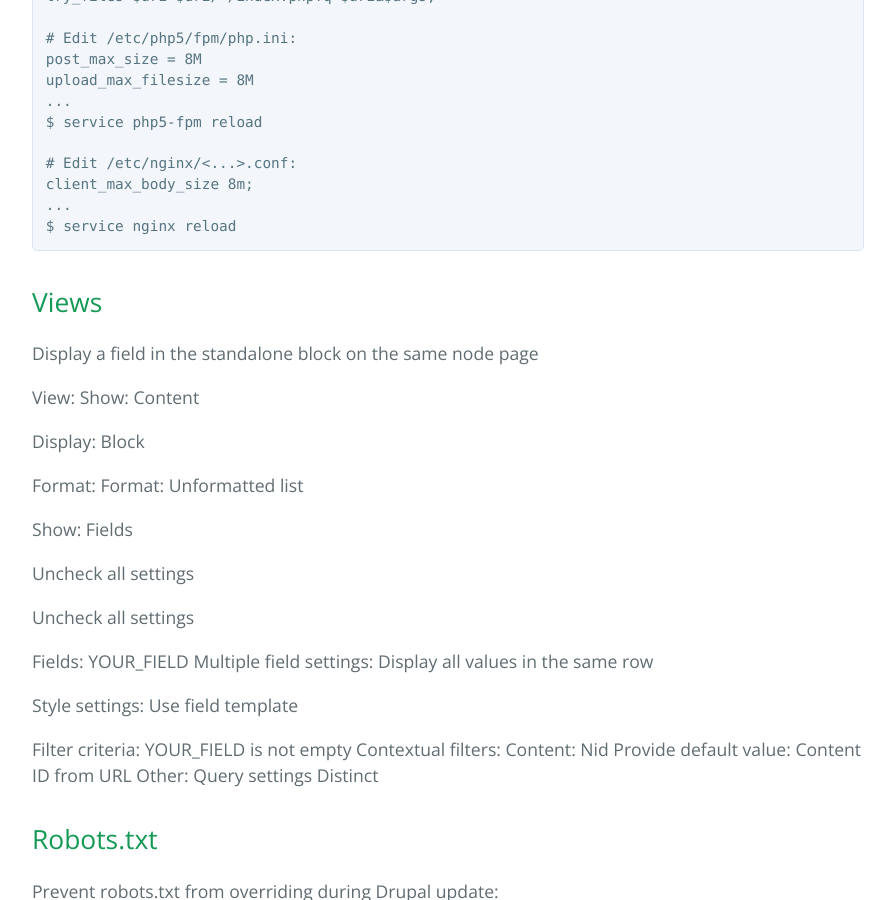
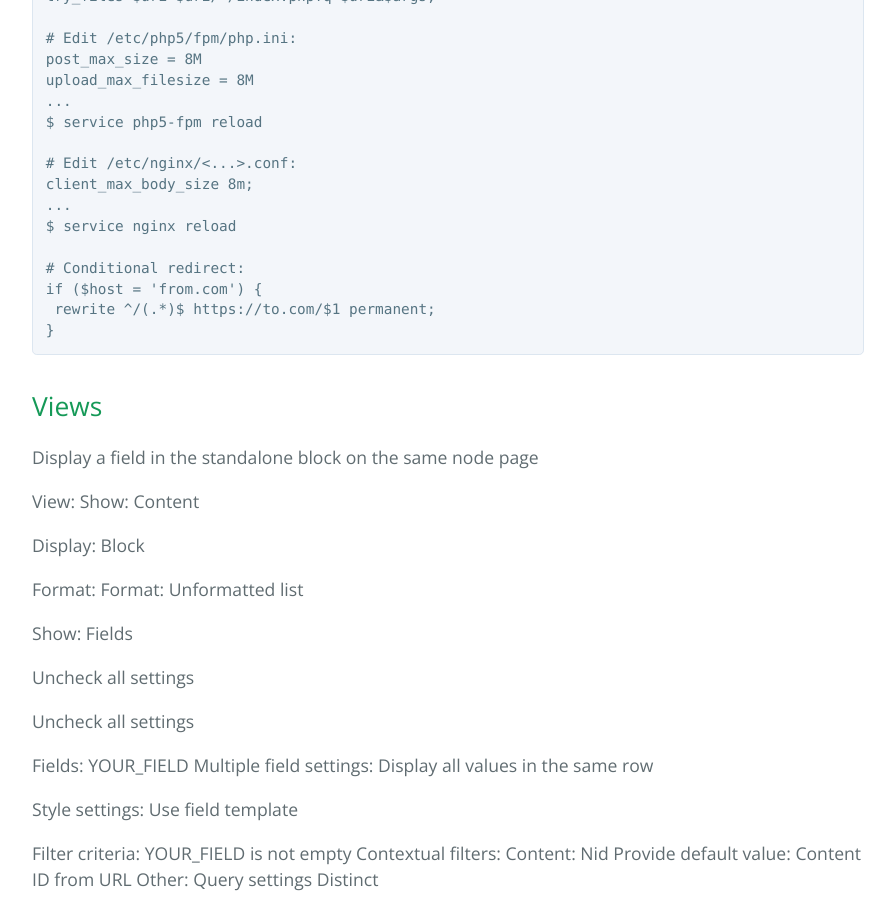
Before and after one commit to highweb/web-wiki, a Jekyll site: the page built from drupal.md, in a window 1280 px wide and 900 px high, scrolled down 472 px. Shown: the whole window, without its empty margins (192-1087 px from the left). Built offline with Jekyll 4.4.1, drawn with Linux system fonts in a browser that asks for light colours.

Commit message:
Update drupal.md

````diff
--- a/drupal.md
+++ b/drupal.md
@@ -18,6 +18,11 @@ $ service php5-fpm reload
 client_max_body_size 8m;
 ...
 $ service nginx reload
+
+# Conditional redirect:
+if ($host = 'from.com') {
+ rewrite ^/(.*)$ https://to.com/$1 permanent;
+}
 ```
 
 ## Views
````
